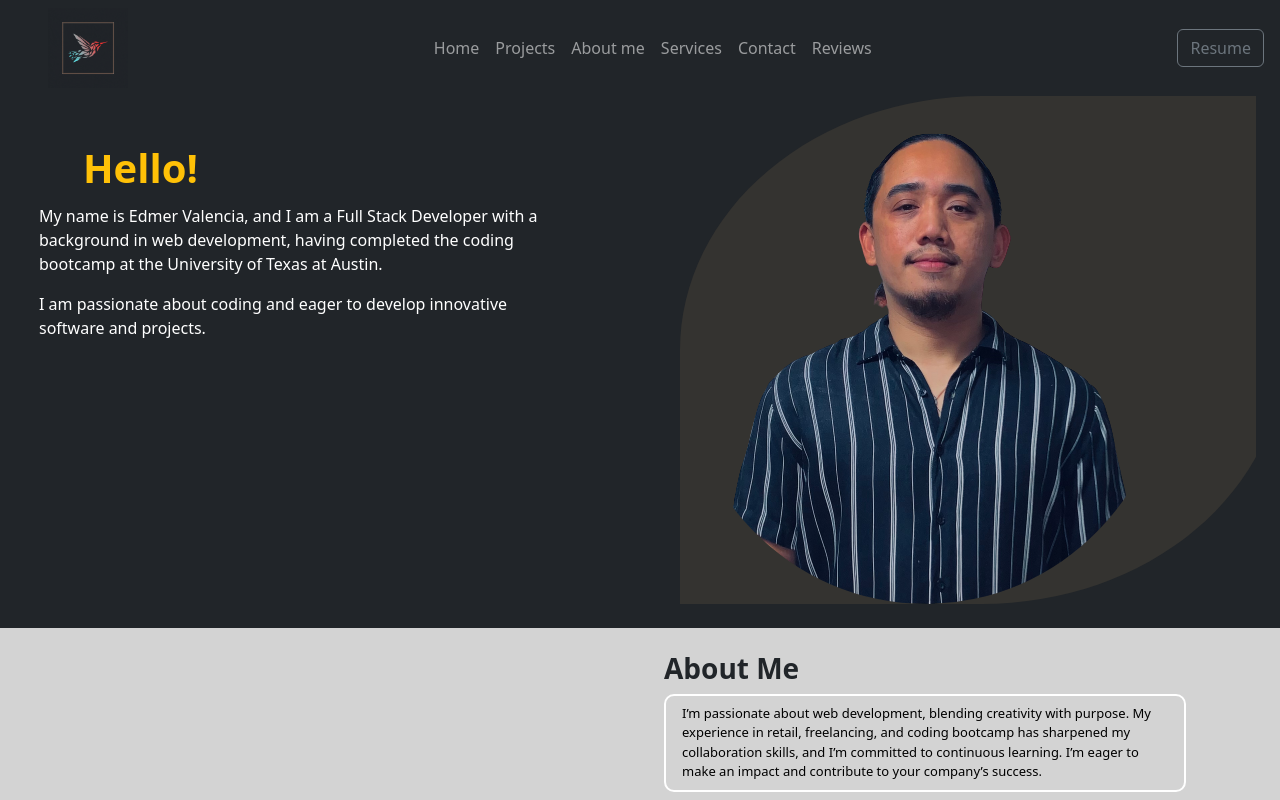
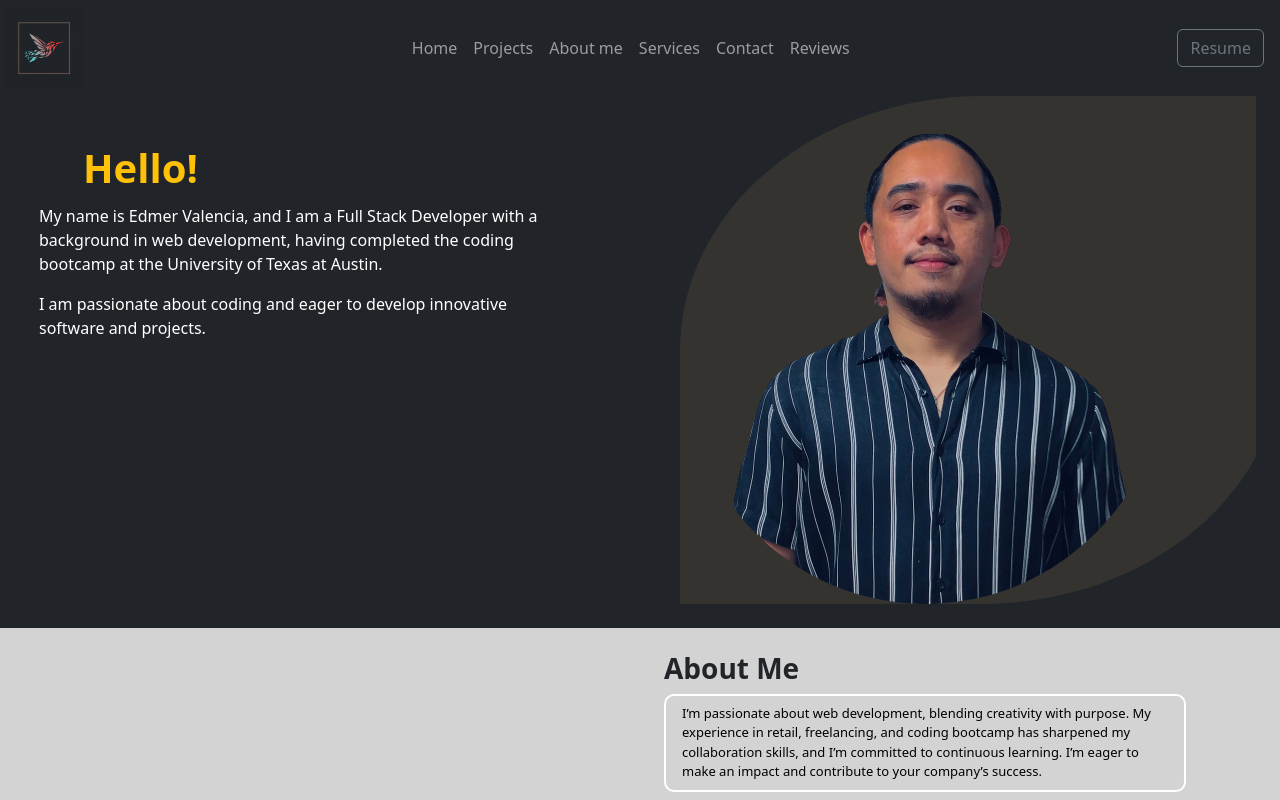
Before and after one commit to edm1001/web-dev-port, a React (Create React App) app: page / in a window 1280 px wide. Shown: the top 800 px of the page. Built offline with nearby package versions, Linux system fonts and the light colour scheme.

Commit message:
update nav

```diff
--- a/src/App.css
+++ b/src/App.css
@@ -15,6 +15,14 @@ h2 {
 }
 
 /* Navbar */
+.nav-menu {
+  border: none !important;
+}
+
+.nav-menu:focus {
+  border: none !important;
+}
+
 .nav-links {
   display:flex;
   justify-content: center;
--- a/src/Components/Navbar/Navbar.js
+++ b/src/Components/Navbar/Navbar.js
@@ -1,41 +1,48 @@
-import Nav from 'react-bootstrap/Nav';
-import Navbar from 'react-bootstrap/Navbar';
-import Container from 'react-bootstrap/Container';
-import Button from 'react-bootstrap/Button';
-import Logo from '../../Assets/videos/port-logo.gif';
+import Nav from "react-bootstrap/Nav";
+import Navbar from "react-bootstrap/Navbar";
+import Container from "react-bootstrap/Container";
+import Button from "react-bootstrap/Button";
+import Logo from "../../Assets/videos/port-logo.gif";
 
 const Header = () => {
-    return (
-      <Navbar className="" sticky="top" bg="dark" data-bs-theme="dark" expand="lg" >
-        <div className='ps-5'>
-        <Navbar.Brand  href='/' classsName='nav-logo'>
-          <img
-          src={Logo}
-          width="80"
-          height="80"
-          alt='brnd-logo'
-          />
+  return (
+    <Navbar
+      className=""
+      sticky="top"
+      bg="dark"
+      data-bs-theme="dark"
+      expand="lg"
+    >
+      <div className="ps-1">
+        <Navbar.Brand href="/" classsName="nav-logo">
+          <img src={Logo} width="80" height="80" alt="brnd-logo" />
         </Navbar.Brand>
-        </div>
-          <Navbar.Toggle className='mx-3' aria-controls="responsive-navbar-nav"/>
-          <Navbar.Collapse>
-        <Container className='bg-dark'>
+      </div>
+      <Navbar.Toggle
+        className="nav-menu me-1"
+        aria-controls="responsive-navbar-nav"
+      />
+      <Navbar.Collapse className="nav-menu">
+        <Container className="bg-dark">
           <Nav className="nav-links py-2 text-center">
-            <Nav.Link href="/" activeStyle>Home</Nav.Link>
-            <Nav.Link href="/portfolio">Projects
+            <Nav.Link href="/" activeStyle>
+              Home
             </Nav.Link>
+            <Nav.Link href="/portfolio">Projects</Nav.Link>
             <Nav.Link href="/#about">About me</Nav.Link>
             <Nav.Link href="/#services">Services</Nav.Link>
             <Nav.Link href="/#contact">Contact</Nav.Link>
             <Nav.Link href="/#reviews">Reviews</Nav.Link>
           </Nav>
-      </Container>
-        <div className='text-center px-3'>
-            <Button href='/ResumePdf' variant='outline-secondary' className=''>Resume</Button>
+        </Container>
+        <div className="text-center px-3">
+          <Button href="/ResumePdf" variant="outline-secondary" className="">
+            Resume
+          </Button>
         </div>
-          </Navbar.Collapse>
-        </Navbar>
-    )
-}
+      </Navbar.Collapse>
+    </Navbar>
+  );
+};
 
 export default Header;
```
